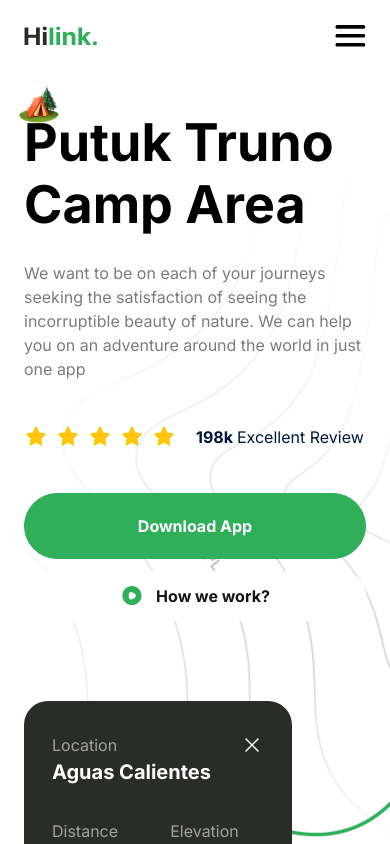
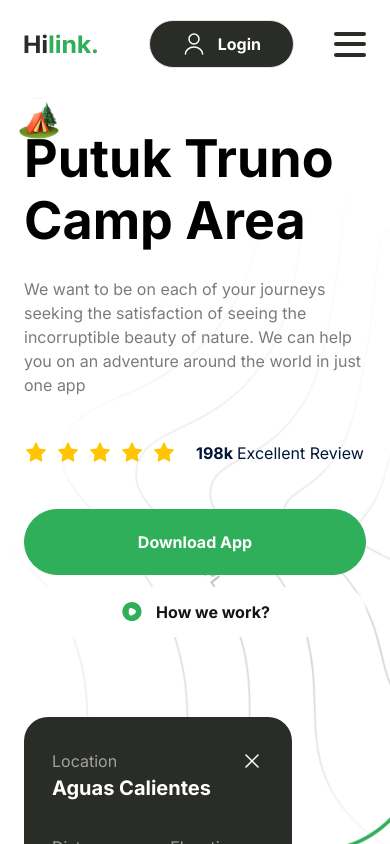
Before and after one commit to KazutoPH/HillLink_TravelWeb, a React (Vite) app: page / in a window 390 px wide. Shown: the top 844 px of the page. Built offline with nearby package versions, Linux system fonts and the light colour scheme.

Commit message:
Added animation and nav

```diff
--- a/package.json
+++ b/package.json
@@ -10,6 +10,7 @@
     "preview": "vite preview"
   },
   "dependencies": {
+    "framer-motion": "^11.0.12",
     "react": "^18.2.0",
     "react-dom": "^18.2.0",
     "react-router-dom": "^6.22.3"
--- a/src/components/Navbar.jsx
+++ b/src/components/Navbar.jsx
@@ -1,33 +1,43 @@
-import React from 'react'
-import { NavLink } from 'react-router-dom'
-import { NAV_LINKS } from "../contants/index"
-import Button from './Button'
+import React, { useEffect, useState } from "react";
+import { NavLink } from "react-router-dom";
+import { NAV_LINKS } from "../contants/index";
+import Button from "./Button";
+import { AnimatePresence, motion, stagger } from "framer-motion";
+import {
+  menuVariant,
+  navListContainer,
+  navlistAnimate,
+} from "../contants/framervariants";
 
 const Navbar = () => {
+  const [showNav, setshowNav] = useState(false);
+
+  useEffect(() => {
+    if (showNav) {
+      document.body.style.overflow = "hidden";
+    } else document.body.style.overflow = "auto";
+  }, [showNav]);
+
   return (
     <>
-      <nav className='flexBetween max-container padding-container relative z-30 py-5'>
-
+      <nav className=" flex flex-row items-center gap-10 md:flexBetween max-container padding-container relative z-30 py-5">
         <NavLink className="navbar-item" to="/">
-          <img
-            src="hilink-logo.svg"
-            alt='logo'
-            width={74}
-            height={29}
-          />
+          <img src="hilink-logo.svg" alt="logo" width={74} height={29} />
         </NavLink>
 
-        <ul className='hidden h-full gap-12 lg:flex'>
+        <ul className="hidden h-full gap-12 lg:flex">
           {NAV_LINKS.map((link) => (
-            <NavLink to={link.href} key={link.key}
-              className='regular-16 text-gray-50 flexCenter cursor-pointer pb-1.5 transition-all hover:font-bold'
+            <NavLink
+              to={link.href}
+              key={link.key}
+              className="regular-16 text-gray-50 flexCenter cursor-pointer pb-1.5 transition-all hover:font-bold"
             >
               {link.label}
             </NavLink>
           ))}
         </ul>
 
-        <div className='lg:flexCenter hidden'>
+        <div className="flex flex-1 justify-end">
           <Button
             type="button"
             title="Login"
@@ -35,17 +45,90 @@ const Navbar = () => {
             variant="btn_dark_green"
           />
         </div>
+        {/*
+        <img
+          src="menu.svg"
+          alt="menu"
+          width={32}
+          height={32}
+          className="inline-block cursor-pointer lg:hidden z-40"
+          onClick={() => setshowNav(!showNav)}
+        /> */}
 
-        <img
-        src="menu.svg"
-        alt="menu"
-        width={32}
-        height={32}
-        className='inline-block cursor-pointer lg:hidden'
-        />
+        <div
+          className="relative w-[32px] h-[25px] z-40 inline-block cursor-pointer lg:hidden"
+          onClick={() => setshowNav(!showNav)}
+        >
+          <motion.div
+            animate={
+              showNav
+                ? { rotate: 45, top: "50%", translateY: "-50%" }
+                : { rotate: 0 }
+            }
+            transition={{ duration: 0.2 }}
+            className={`${
+              showNav ? "bg-white" : "bg-green-90"
+            } w-full h-1 absolute top-0 rounded-md transition duration-500`}
+          />
+          <motion.div
+            animate={showNav ? { opacity: 0 } : { opacity: 1 }}
+            transition={{ duration: 0.4 }}
+            className={`${
+              showNav ? "bg-white" : "bg-green-90"
+            } w-full h-1 absolute top-1/2 -translate-y-1/2 rounded-md`}
+          />
+          <motion.div
+            animate={
+              showNav
+                ? { rotate: -45, bottom: "50%", translateY: "50%" }
+                : { rotate: 0 }
+            }
+            transition={{ duration: 0.2 }}
+            className={`${
+              showNav ? "bg-white" : "bg-green-90"
+            } w-full h-1 absolute bottom-0 rounded-md transition duration-500`}
+          />
+        </div>
+
+        <AnimatePresence>
+          {showNav && (
+            <motion.div
+              variants={menuVariant}
+              initial="initial"
+              animate="animate"
+              exit="exit"
+              className="z-10 bg-green-50 fixed right-0 top-0 w-full h-full flex justify-end overflow-hidden rounded-bl-full"
+            >
+              <motion.ul
+                variants={navListContainer}
+                initial="initial"
+                animate="animate"
+                exit="exit"
+                className=" flex flex-1 max-h-screen max-w-[100vw] flex-col justify-evenly items-center"
+              >
+                {showNav &&
+                  NAV_LINKS.map((link) => (
+                    <motion.li
+                      variants={navlistAnimate}
+                      className="text-white"
+                      key={link.key}
+                      onClick={() => setshowNav(!showNav)}
+                    >
+                      <NavLink
+                        to={link.href}
+                        className="text-3xl font-extrabold"
+                      >
+                        {link.label}
+                      </NavLink>
+                    </motion.li>
+                  ))}
+              </motion.ul>
+            </motion.div>
+          )}
+        </AnimatePresence>
       </nav>
     </>
-  )
-}
+  );
+};
 
-export default Navbar
+export default Navbar;
--- /dev/null
+++ b/src/contants/framervariants.jsx
@@ -0,0 +1,64 @@
+export const menuVariant = {
+  initial: {
+    height: 0,
+    width: 0,
+    right: 0,
+  },
+  animate: {
+    height: "150%",
+    width: "150%",
+    transition: {
+      duration: 0.4,
+    },
+  },
+  exit: {
+    height: 0,
+    width: 0,
+    right: 0,
+    transition: {
+      duration: 0.3,
+      delay: 0.3,
+    },
+  },
+};
+
+export const navListContainer = {
+  initial: {
+    transition: {
+      staggerChildren: 0.3,
+    },
+  },
+  animate: {
+    transition: {
+      delayChildren: 0.3,
+      staggerChildren: 0.1,
+    },
+  },
+  exit: {
+    transition: {
+      delayChildren: 0.3,
+      staggerChildren: -0.1,
+    },
+  },
+};
+
+export const navlistAnimate = {
+  initial: {
+    y: 50,
+    opacity: 0,
+  },
+  animate: {
+    y: 0,
+    opacity: 1,
+    transition: {
+      duration: 0.3,
+    },
+  },
+  exit: {
+    y: 50,
+    opacity: 0,
+    transition: {
+      duration: 0.2,
+    },
+  },
+};
--- a/src/index.css
+++ b/src/index.css
@@ -1,4 +1,4 @@
-@import url('https://fonts.googleapis.com/css2?family=Inter:wght@400;500;600;700;800&display=swap');
+@import url("https://fonts.googleapis.com/css2?family=Inter:wght@400;500;600;700;800&display=swap");
 
 @tailwind base;
 @tailwind components;
@@ -16,19 +16,19 @@ body {
 
 @layer utilities {
   .btn_white {
-    @apply  border-white bg-white px-8 py-3 text-green-50
+    @apply border-white bg-white px-8 py-3 text-green-50;
   }
-  .btn_white_text  {
-    @apply  border-white bg-white px-8 py-3 text-gray-90
+  .btn_white_text {
+    @apply border-white bg-white px-8 py-3 text-gray-90;
   }
-  .btn_green  {
-    @apply  border-green-50 bg-green-50 px-8 py-5 text-white
+  .btn_green {
+    @apply border-green-50 bg-green-50 px-8 py-5 text-white;
   }
   .btn_dark_green {
-    @apply  bg-green-90 px-8 py-4 text-white transition-all hover:bg-black
+    @apply bg-green-90 px-8 py-[11px] lg:py-4 text-white transition-all hover:bg-black;
   }
-  .btn_dark_green_outline  {
-    @apply border-gray-20 bg-green-90 px-8 py-5 text-white
+  .btn_dark_green_outline {
+    @apply border-gray-20 bg-green-90 px-8 py-5 text-white;
   }
 
   .max-container {
```
Also changed, not shown: 1 other file (tests, documents, lock files or other folders).
